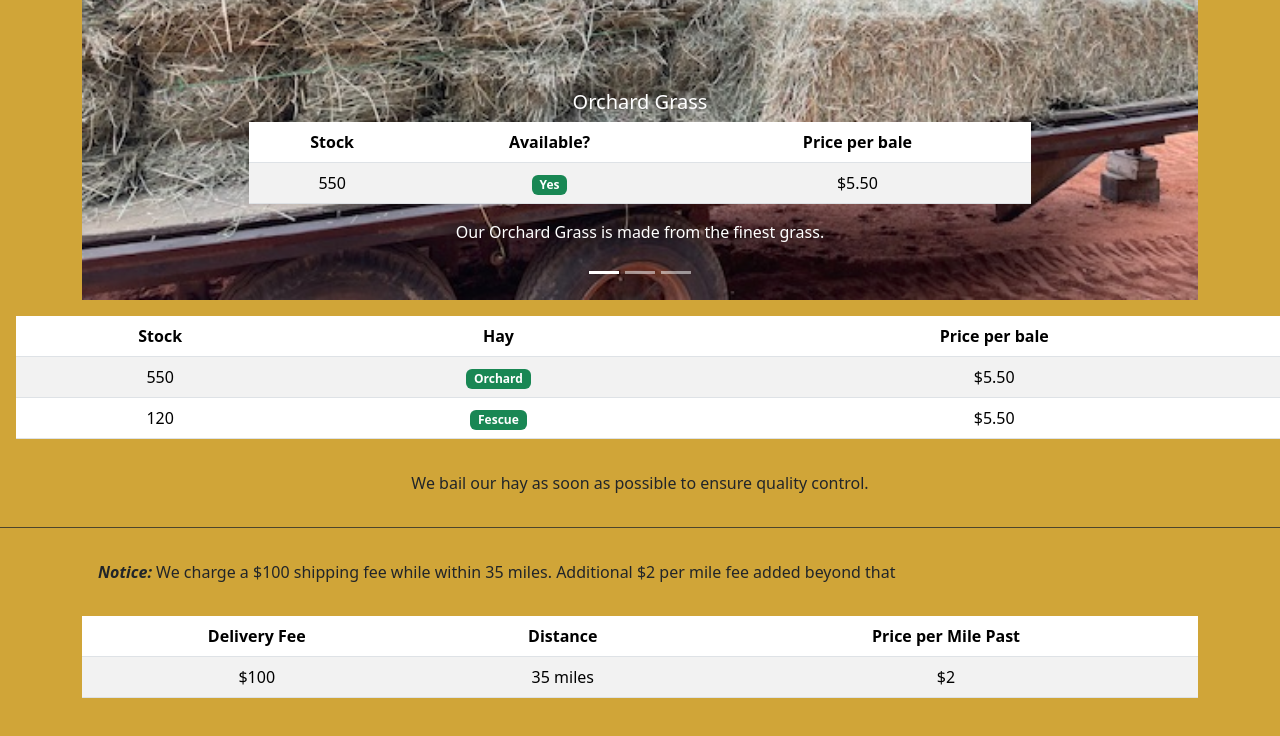
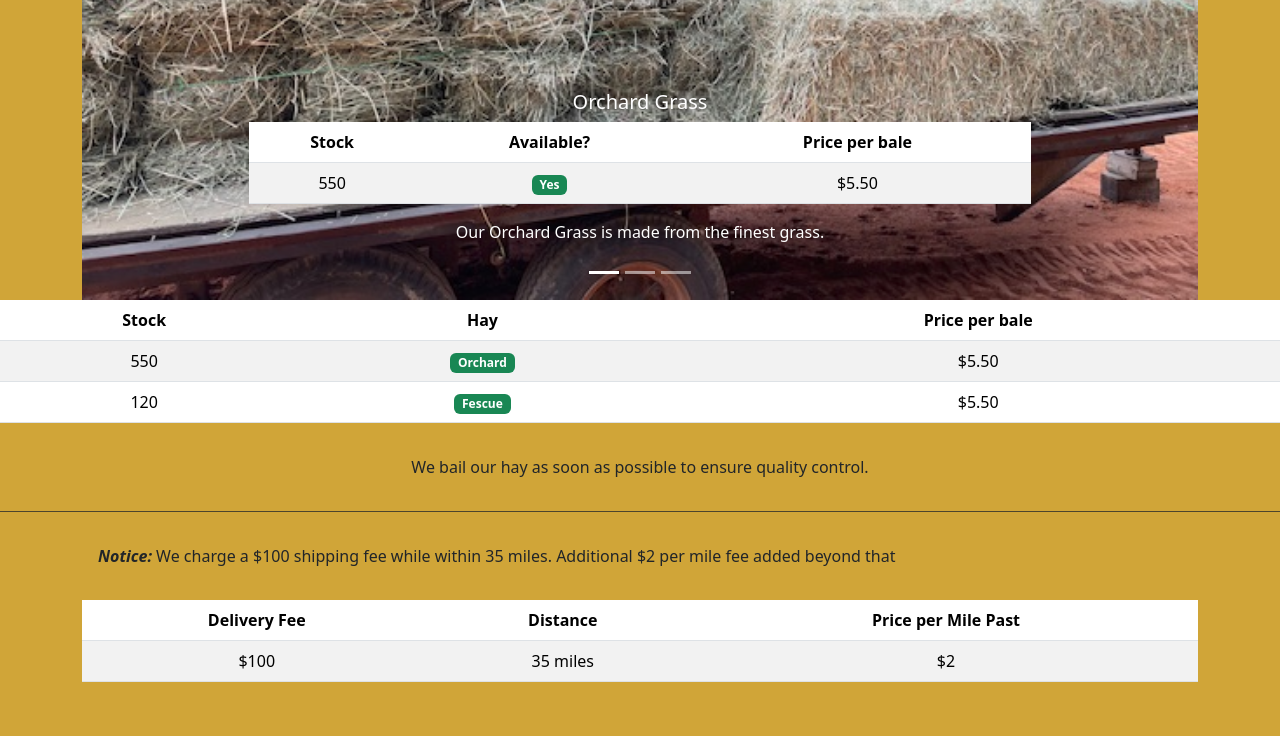
Before and after one commit to JakeBissen/project-1, a plain HTML site: page hay-prices.html in a window 1280 px wide. Shown: the part 1193-1929 px from the top of the page. Drawn offline with nearby package versions, Linux system fonts and the light colour scheme; grey boxes are pictures that could not be loaded.

Commit message:
fixed tables

```diff
--- a/hay-prices.html
+++ b/hay-prices.html
@@ -132,7 +132,7 @@
 
 
     <section>
-         <table class="container-fluid col col-12 table table-striped border-solid m-3 text-center">
+         <table class="table table-striped border-solid text-center">
                 <thead>
                     <tr>
                         <th>Stock</th>
```
